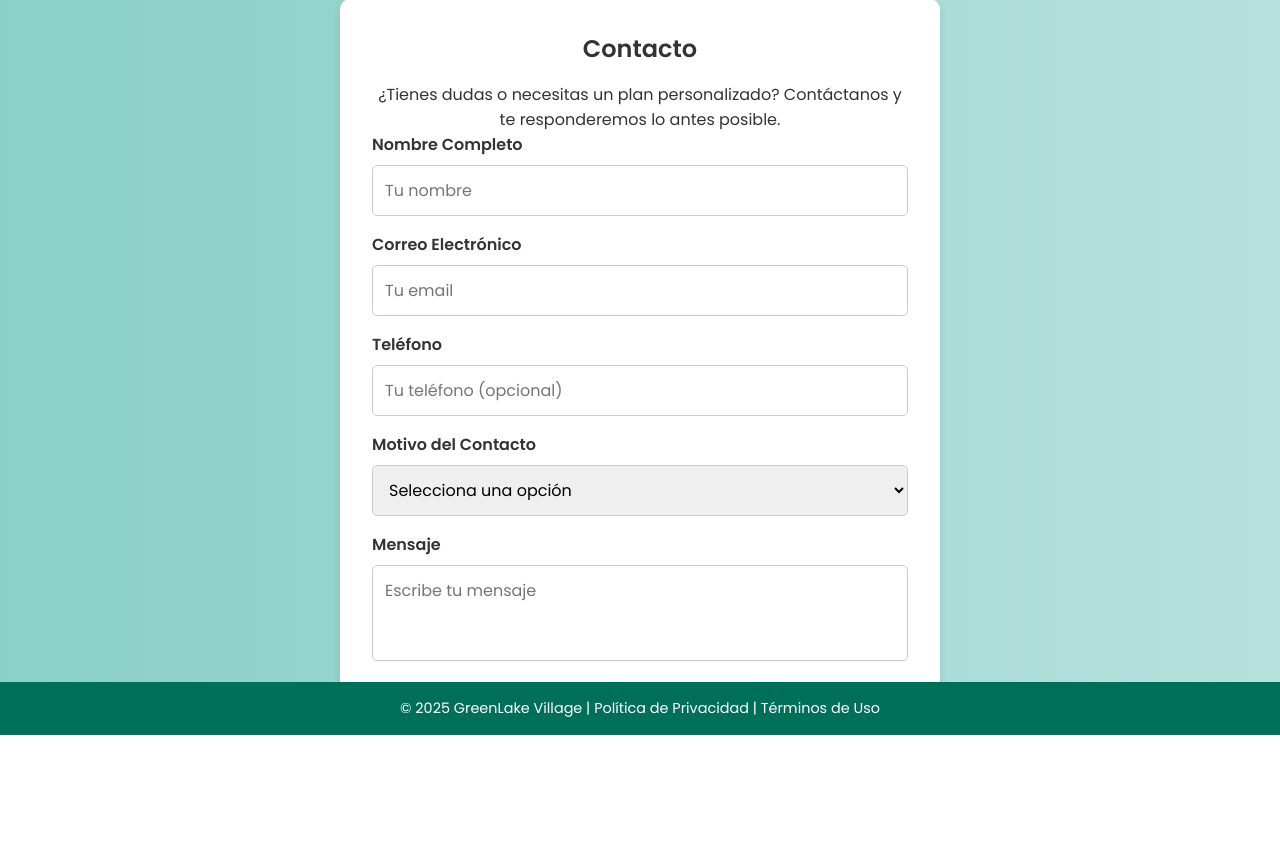
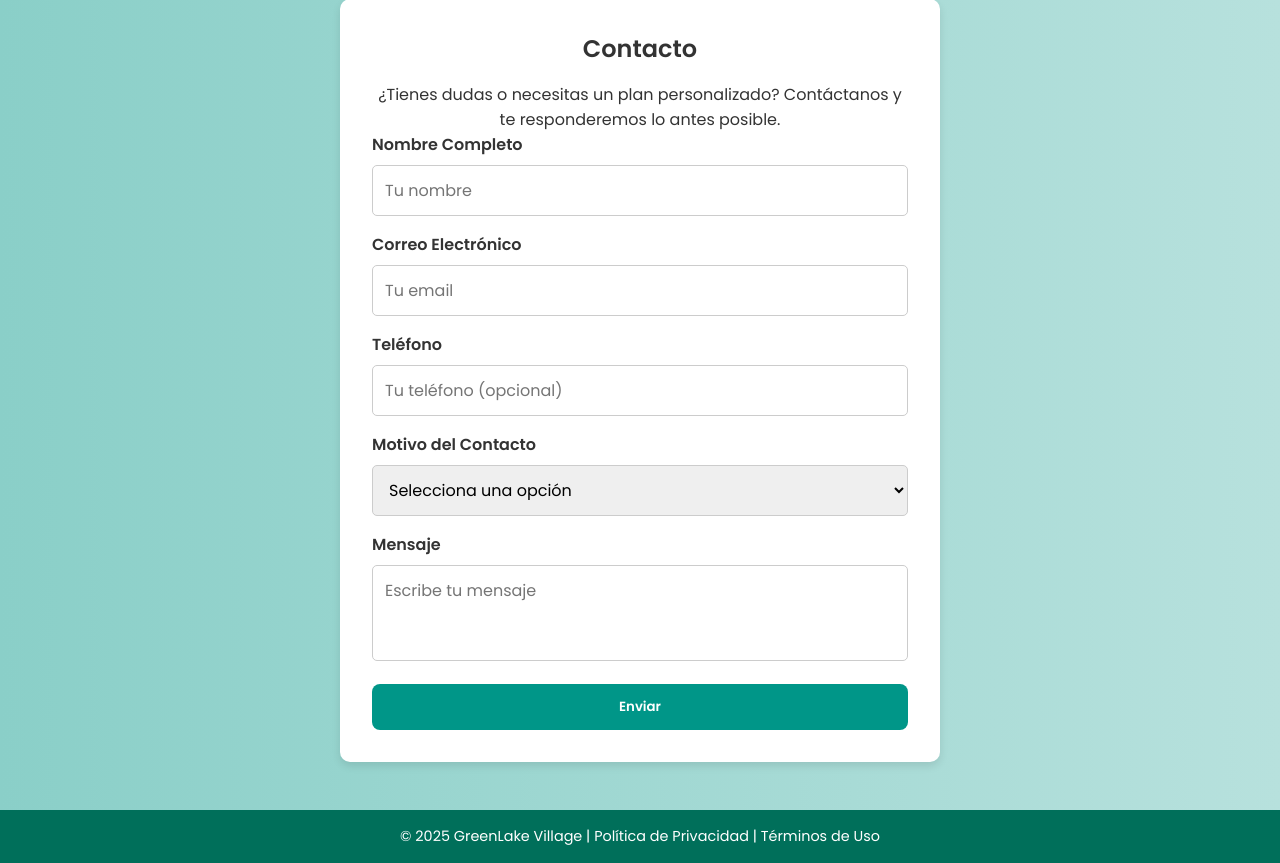
Before and after one commit to 5nullpointers/GreenLakeVillage, a Flask app: page /contacto in a window 1280 px wide. Shown: the part 115-978 px from the top of the page. Before the commit the page ends 850 px from the top, so only its background shows below. Run offline with Flask 3, Linux system fonts and the light colour scheme; parts of the project's set-up code (start-up, migrations or seed data) failed here and were passed over.

Commit message:
ajustar estilos de CSS para el pie de página y permitir que el contenido crezca más allá de la altura de la pantalla

```diff
--- a/Presentacion/static/css/contacto.css
+++ b/Presentacion/static/css/contacto.css
@@ -15,7 +15,7 @@ html, body {
     margin: 0;
     padding: 0;
     width: 100%;
-    height: 100%;
+    min-height: 100vh; /* Permite que el contenido crezca más allá de la altura de la pantalla */
     font-family: "Poppins", sans-serif;
     background: linear-gradient(90deg, #8ACFC8, #B7E1DD);
     color: #333;
@@ -128,7 +128,7 @@ html, body {
     background-color: #007c73;
 }
 
-/* Footer */
+/* ======= PIE DE PÁGINA (FOOTER) ======= */
 .footer {
     text-align: center;
     padding: 1rem;
@@ -136,8 +136,8 @@ html, body {
     color: #fff;
     font-size: 0.9rem;
     width: 100%;
-    position: absolute;
-    bottom: -50px; /* Ajustado para que no se pegue al contenido */
+    position: relative; /* Permite que el footer se acomode debajo del contenido */
+    margin-top: auto; /* Empuja el footer hacia abajo cuando haya poco contenido */
 }
 
 .footer p {
```
